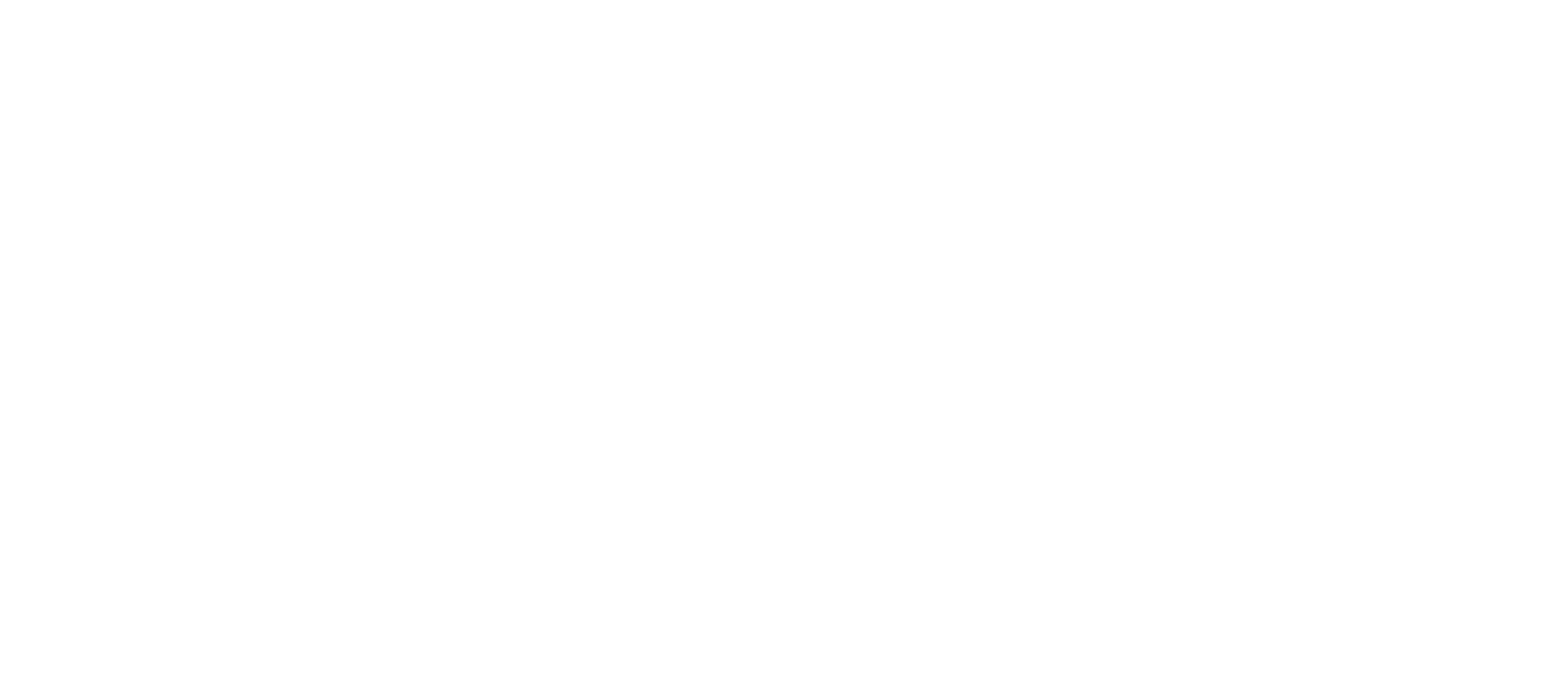
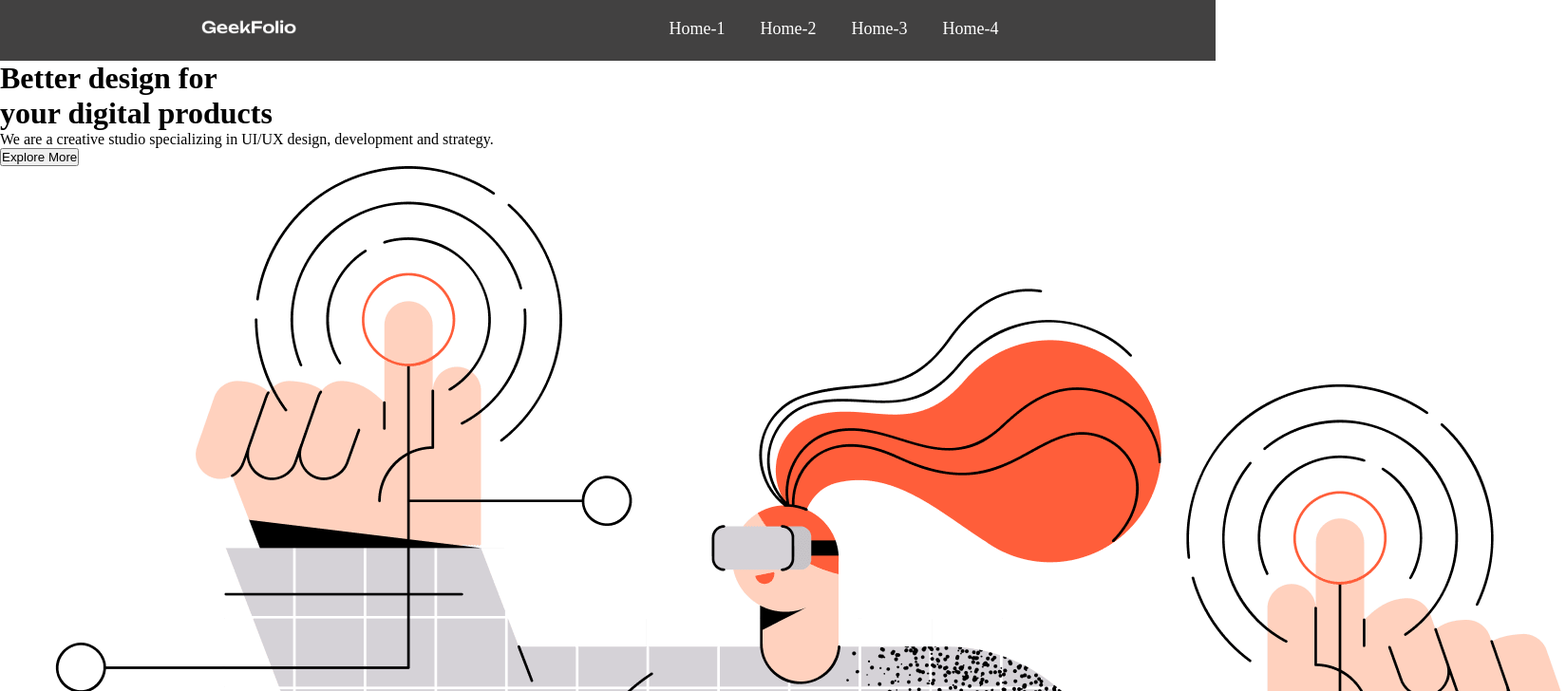
Before and after one commit to Orchizakia00/first-concept, a plain HTML site: page index.html in a window 1280 px wide. Shown: the top 728 px of the page at 95% size, 1649 px wide, since content can reach past the window. Drawn offline with Linux system fonts and the light colour scheme.

Commit message:
created header

```diff
--- a/index.html
+++ b/index.html
@@ -4,9 +4,44 @@
     <meta charset="UTF-8">
     <meta http-equiv="X-UA-Compatible" content="IE=edge">
     <meta name="viewport" content="width=device-width, initial-scale=1.0">
+    <link rel="stylesheet" href="test.css">
     <title>Document</title>
 </head>
 <body>
-
+    <header>
+        <nav>
+          <div class="menu-container">
+            <div class="logo">
+              <img class="logo" src="./logo/logo-light.png" alt="" />
+            </div>
+            <div class="menus">
+              <li class="item">Home-1</li>
+              <li class="item">Home-2</li>
+              <li class="item">Home-3</li>
+              <li class="item">Home-4</li>
+            </div>
+          </div>
+        </nav>
+      </header>
+      <main>
+        <!-- banner section start from here -->
+        <div class="banner-container">
+          <div class="banner-text">
+            <h1 class="title">
+              Better design for <br />
+              your digital products
+            </h1>
+            <p class="descriptions">
+              We are a creative studio specializing in UI/UX design, development
+              and strategy.
+            </p>
+            <button class="btn">Explore More</button>
+          </div>
+          <div class="banner-logo">
+            <img class="photo" src="./images/banner.png" alt="" />
+          </div>
+        </div>
+    </header>
+    <main></main>
 </body>
 </html>
--- /dev/null
+++ b/test.css
@@ -0,0 +1,24 @@
+*{
+    margin: 0px;
+    padding: 0px;
+}
+.menu-container{
+    display: flex;
+    justify-content: space-around;
+    background-color: #424141;
+    color: white;
+    padding: 10px;
+}
+.menus{
+    display: flex;
+    list-style: none;
+}
+.item{
+    padding: 10px;
+    font-size: 18px;
+    margin-right: 17px;
+}
+.logo{
+    width: 100px;
+    padding: 5px;
+}
```
Also changed, not shown: images/background.png (added), images/banner.png (added), images/product-1.jpg (added), images/product-2.jpg (added), images/product-3.jpg (added), images/section.png (added), logo/logo-dark.png (added), logo/logo-light.png (added).
